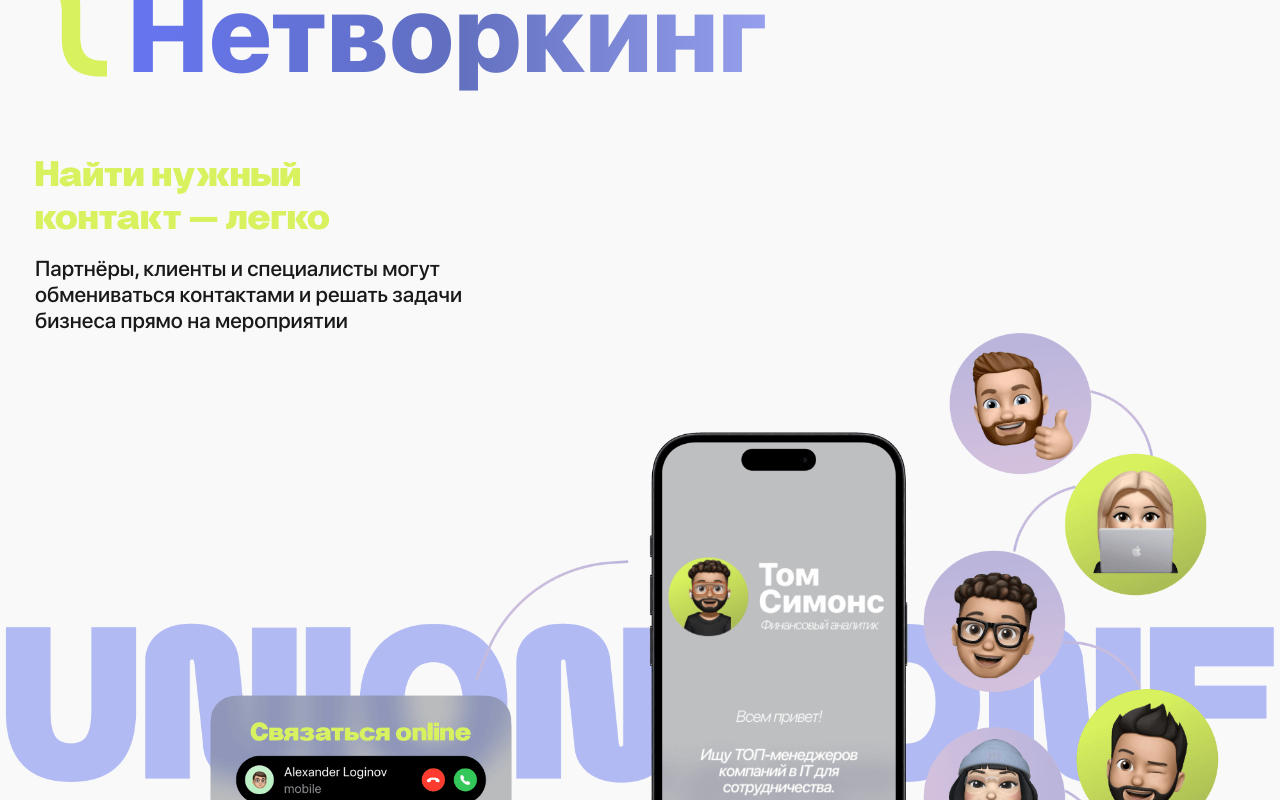
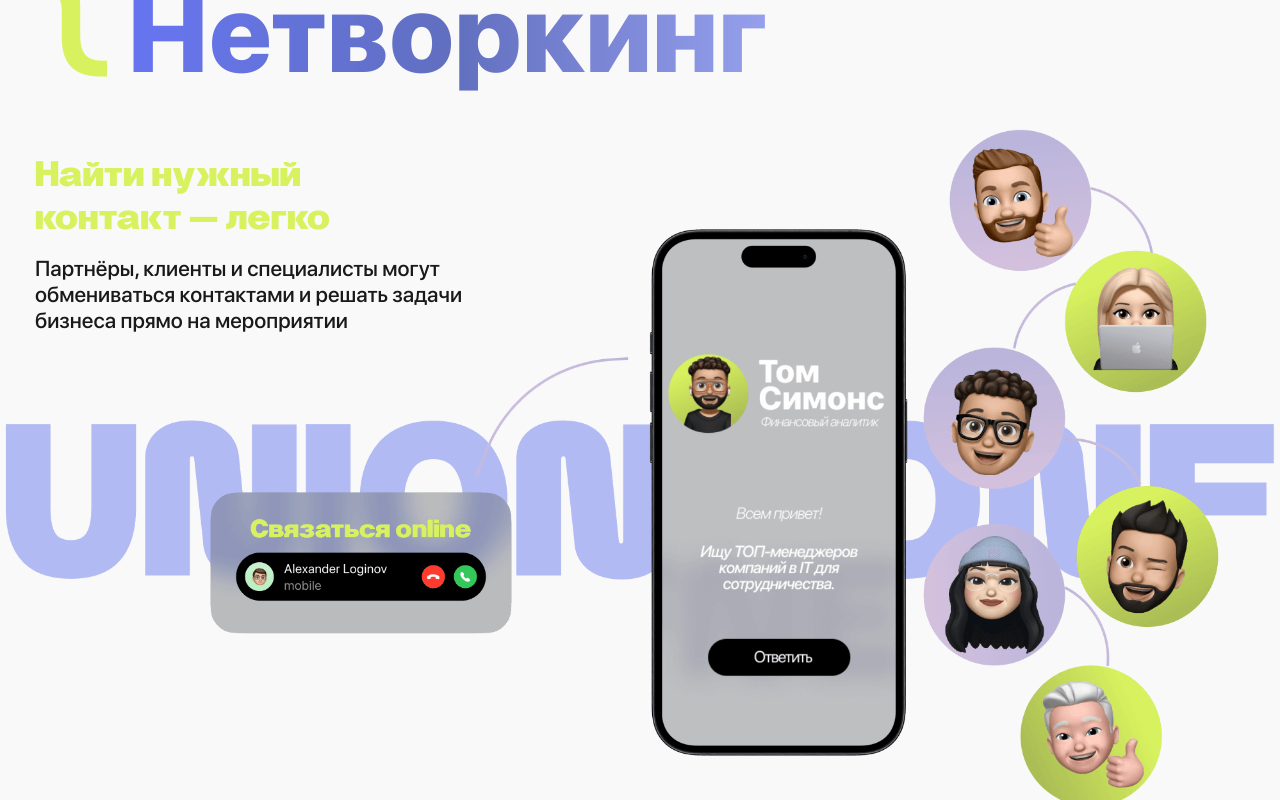
Before and after one commit to EgorTilda/unionconf_new, a Next.js app: page / in a window 1280 px wide. Shown: the part 2820-3620 px from the top of the page. Built offline with nearby package versions, Linux system fonts and the light colour scheme.

Commit message:
fix img Network Block

```diff
--- a/pages/index.js
+++ b/pages/index.js
@@ -644,7 +644,6 @@ export default function Home() {
             </div>
 
           </footer>
-
         <FloatBtn />
       </div>
     </>
--- a/styles/_layout.scss
+++ b/styles/_layout.scss
@@ -247,6 +247,12 @@
 }
 .network__subtitle {
     margin-bottom: 1.2rem;
+}
+.network__img {
+    transform: translateY(-30%);
+    @media screen and (max-width: 552px) {
+        transform: translateY(0);
+    }
 }
 
 // Benefits
```
